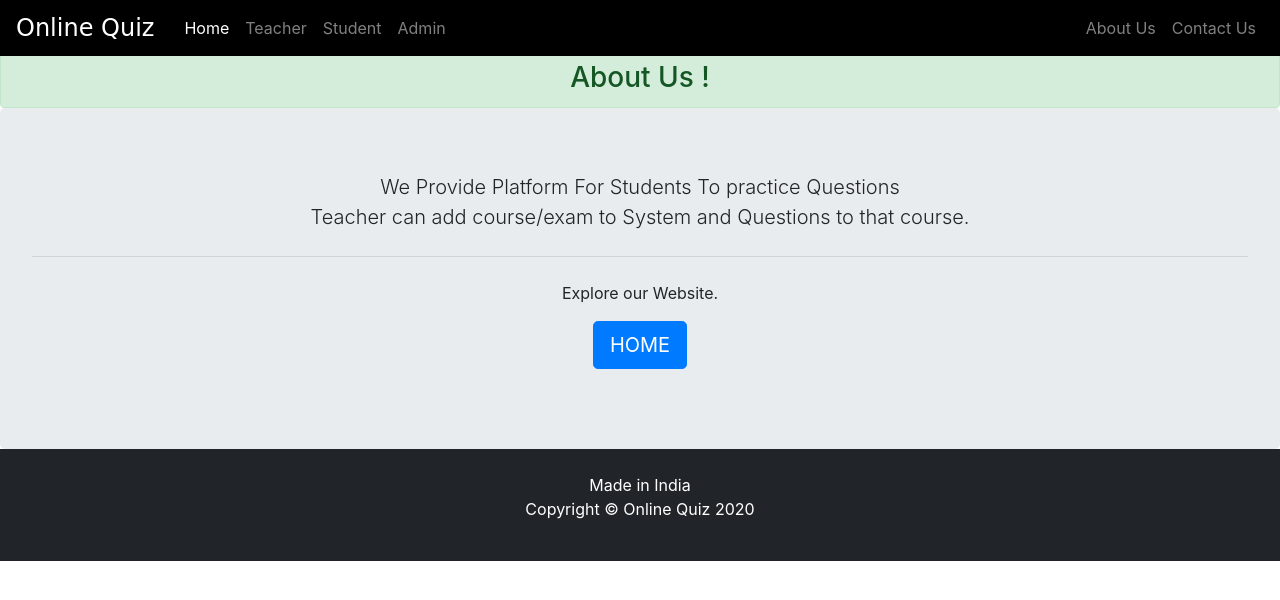
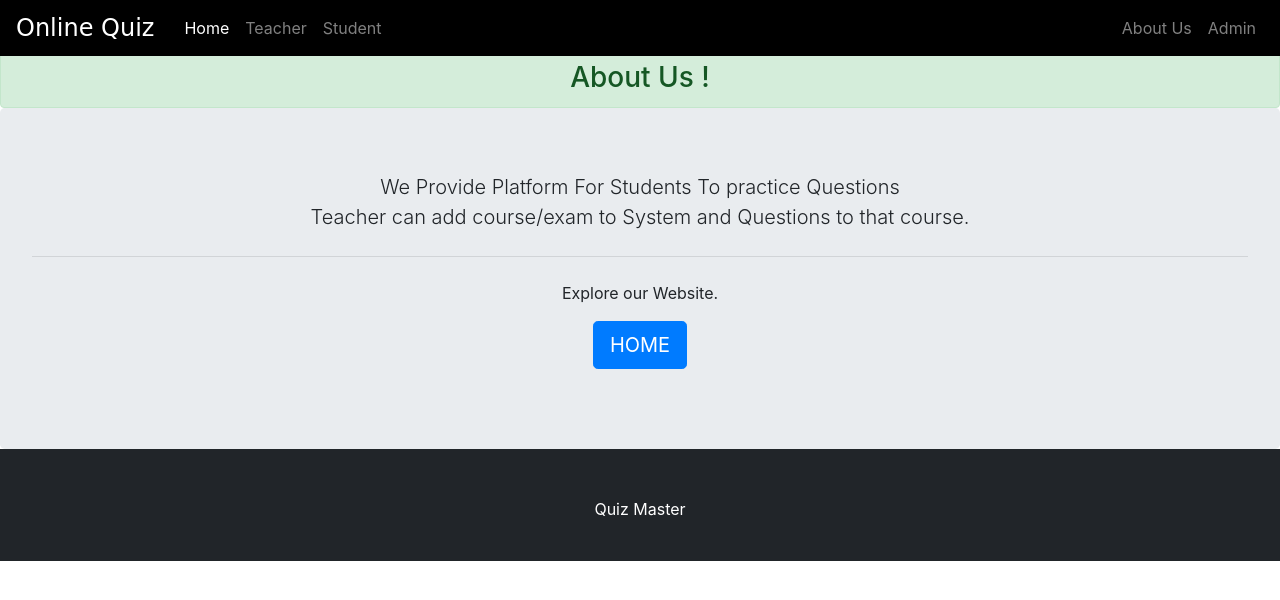
Before and after one commit to x22136851/CDOS, a Django app: page /aboutus in a window 1280 px wide. Shown: the top 600 px of the page. Run offline with Django 3.2, Linux system fonts and the light colour scheme; some libraries are stand-ins or nearby versions.

Commit message:
ui update

```diff
--- a/onlinequiz/settings.py
+++ b/onlinequiz/settings.py
@@ -27,7 +27,7 @@ SECRET_KEY = '@k0#p3kidu)yaaa3u1hplxz)f@^6xiy384*(+n@@s5x#1bx@m5'
 # SECURITY WARNING: don't run with debug turned on in production!
 DEBUG = True
 
-ALLOWED_HOSTS = ['7761d7762f7c4b4a8f4801146fa54e11.vfs.cloud9.eu-west-1.amazonaws.com']
+ALLOWED_HOSTS = ['7761d7762f7c4b4a8f4801146fa54e11.vfs.cloud9.eu-west-1.amazonaws.com','af20cc02a6af4377ba06474d3fe620b8.vfs.cloud9.eu-west-1.amazonaws.com']
 
 
 # Application definition
--- a/templates/quiz/footer.html
+++ b/templates/quiz/footer.html
@@ -48,8 +48,8 @@
     <div class="row">
       <div class="col-md-12 col-sm-12">
         <div style="color:#ffffff;" class="wow fadeInUp footer-copyright">
-          <p>Made in India <br>
-            Copyright &copy; Online Quiz 2020 </p><br>
+          <p> <br>
+            Quiz Master </p><br>
         </div>
       </div>
     </div>
--- a/templates/quiz/navbar.html
+++ b/templates/quiz/navbar.html
@@ -45,15 +45,15 @@
 
           <a href="/teacher/teacherclick" class="nav-item nav-link">Teacher</a>
           <a href="/student/studentclick" class="nav-item nav-link">Student</a>
-          <a href="/adminclick" class="nav-item nav-link">Admin</a>
+
 
 
         </div>
 
         <div class="navbar-nav">
           <a href="/aboutus" class="nav-item nav-link">About Us</a>
-          <a href="/contactus" class="nav-item nav-link">Contact Us</a>
-
+          <!--<a href="/contactus" class="nav-item nav-link">Contact Us</a>-->
+          <a href="/adminclick" class="nav-item nav-link">Admin</a>
         </div>
 
 
```
Also changed, not shown: README.md, static/profile_pic/Student/logo.png (added), static/profile_pic/Teacher/logo.png (added).
